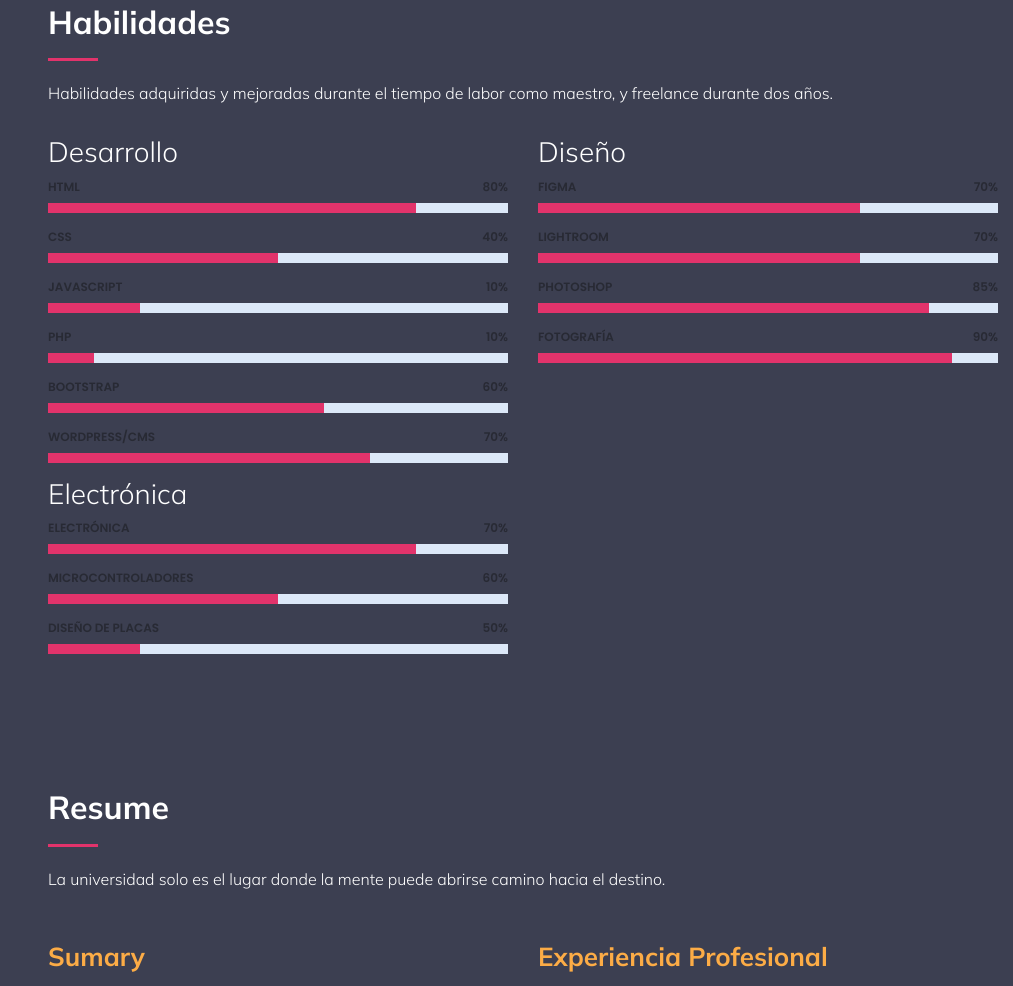
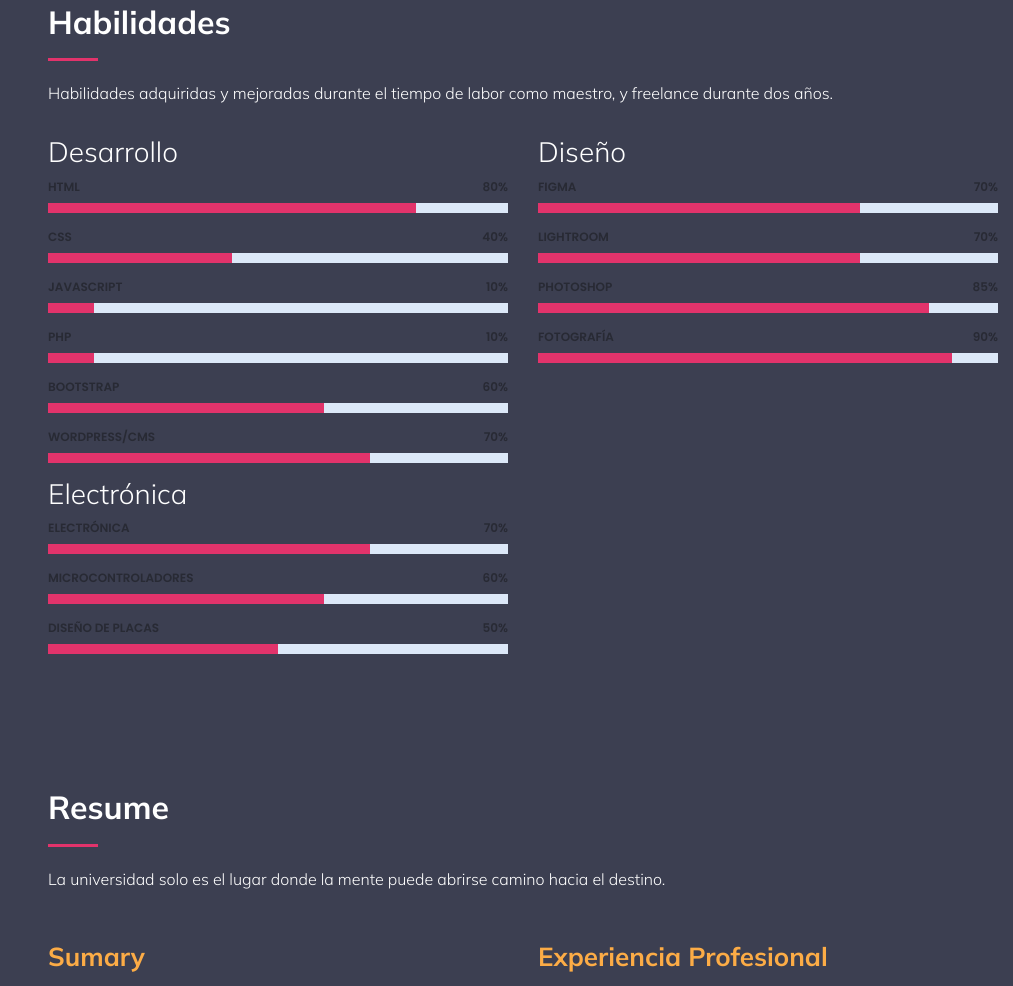
Before and after one commit to juancotera/portafolio-old, a plain HTML site: page index.html in a window 1280 px wide. Shown: the part 1509-2495 px from the top of the page, without its empty margins (267-1280 px from the left). Drawn offline with nearby package versions, Linux system fonts and the light colour scheme.

Commit message:
cambio-en-porcentajes

```diff
--- a/index.html
+++ b/index.html
@@ -155,14 +155,14 @@
             <div class="progress">
               <span class="skill">CSS <i class="val">40%</i></span>
               <div class="progress-bar-wrap">
-                <div class="progress-bar" role="progressbar" aria-valuenow="50" aria-valuemin="0" aria-valuemax="100"></div>
+                <div class="progress-bar" role="progressbar" aria-valuenow="40" aria-valuemin="0" aria-valuemax="100"></div>
               </div>
             </div>
 
             <div class="progress">
               <span class="skill">JavaScript <i class="val">10%</i></span>
               <div class="progress-bar-wrap">
-                <div class="progress-bar" role="progressbar" aria-valuenow="20" aria-valuemin="0" aria-valuemax="100"></div>
+                <div class="progress-bar" role="progressbar" aria-valuenow="10" aria-valuemin="0" aria-valuemax="100"></div>
               </div>
             </div>
 
@@ -232,21 +232,21 @@
             <div class="progress">
               <span class="skill">Electrónica<i class="val">70%</i></span>
               <div class="progress-bar-wrap">
-                <div class="progress-bar" role="progressbar" aria-valuenow="80" aria-valuemin="0" aria-valuemax="100"></div>
+                <div class="progress-bar" role="progressbar" aria-valuenow="70" aria-valuemin="0" aria-valuemax="100"></div>
               </div>
             </div>
 
             <div class="progress">
               <span class="skill">Microcontroladores<i class="val">60%</i></span>
               <div class="progress-bar-wrap">
-                <div class="progress-bar" role="progressbar" aria-valuenow="50" aria-valuemin="0" aria-valuemax="100"></div>
+                <div class="progress-bar" role="progressbar" aria-valuenow="60" aria-valuemin="0" aria-valuemax="100"></div>
               </div>
             </div>
 
             <div class="progress">
               <span class="skill">Diseño de placas<i class="val">50%</i></span>
               <div class="progress-bar-wrap">
-                <div class="progress-bar" role="progressbar" aria-valuenow="20" aria-valuemin="0" aria-valuemax="100"></div>
+                <div class="progress-bar" role="progressbar" aria-valuenow="50" aria-valuemin="0" aria-valuemax="100"></div>
               </div>
             </div>
 
```
